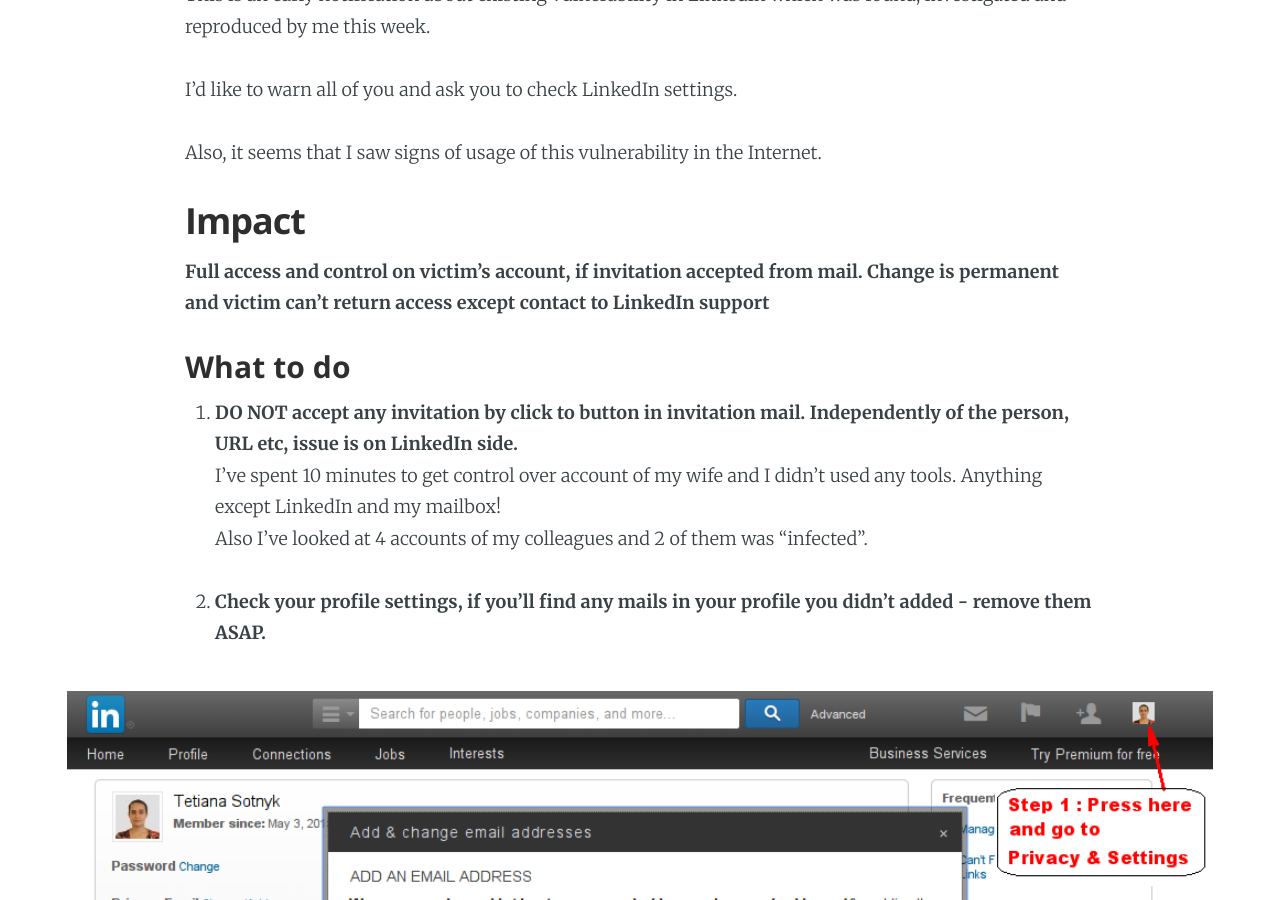
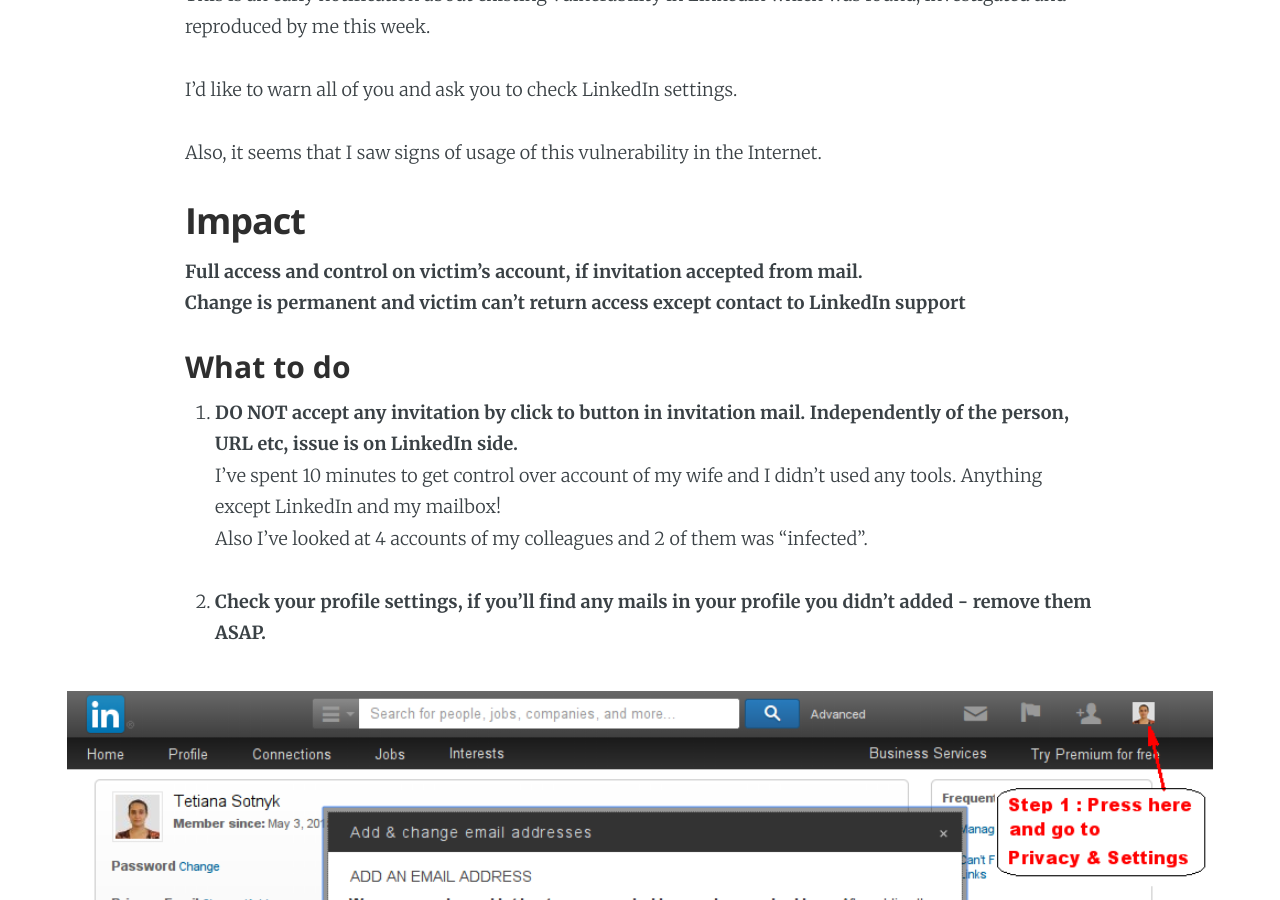
Before and after one commit to alikthename/sotnikdv.github.io, a Jekyll site: the page built from _posts/2015-05-03-linkedin-under-attack.markdown, in a window 1280 px wide and 900 px high, scrolled down 322 px. Built offline with Jekyll 4.4.1, drawn with Linux system fonts in a browser that asks for light colours; Markdown is read by kramdown in place of the engine named in the settings; comment, search, counter and statistics services are not loaded.

```diff
--- a/_posts/2015-05-03-linkedin-under-attack.markdown
+++ b/_posts/2015-05-03-linkedin-under-attack.markdown
@@ -14,7 +14,8 @@ Also, it seems that I saw signs of usage of this vulnerability in the Internet.
 
 ## Impact
 
-**Full access and control on victim's account, if invitation accepted from mail. Change is permanent and victim can't return access except contact to LinkedIn support**
+**Full access and control on victim's account, if invitation accepted from mail.**
+**Change is permanent and victim can't return access except contact to LinkedIn support**
 
 ### What to do
 
```
